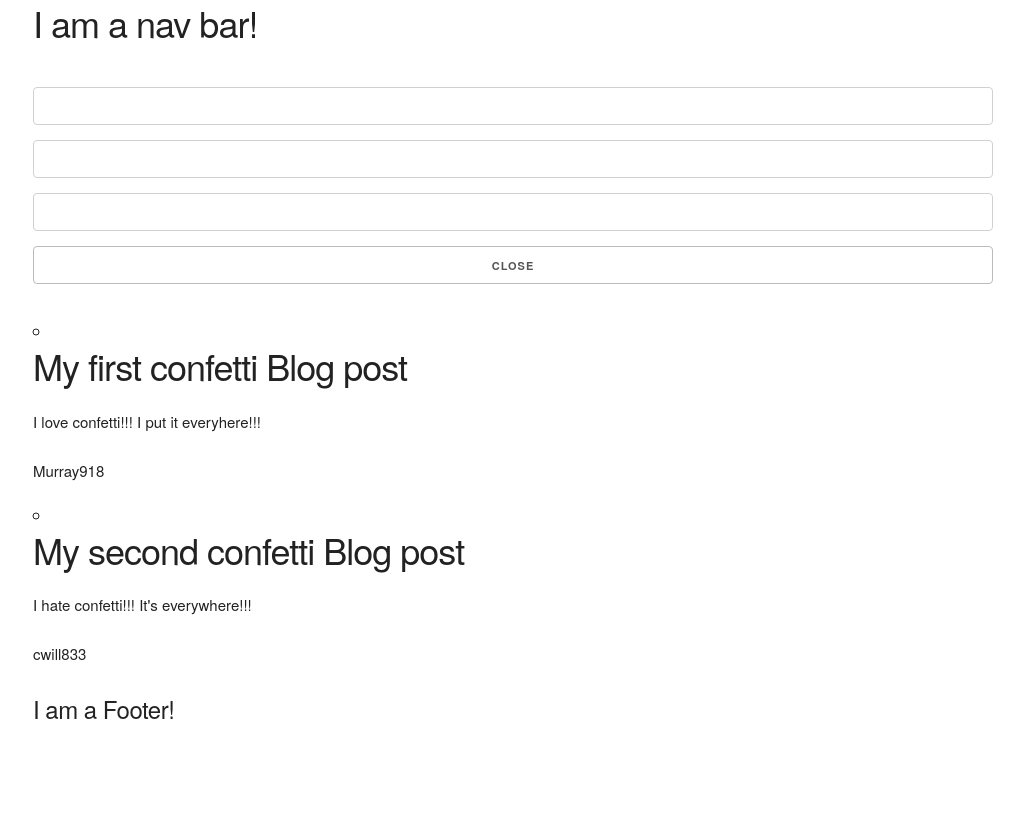
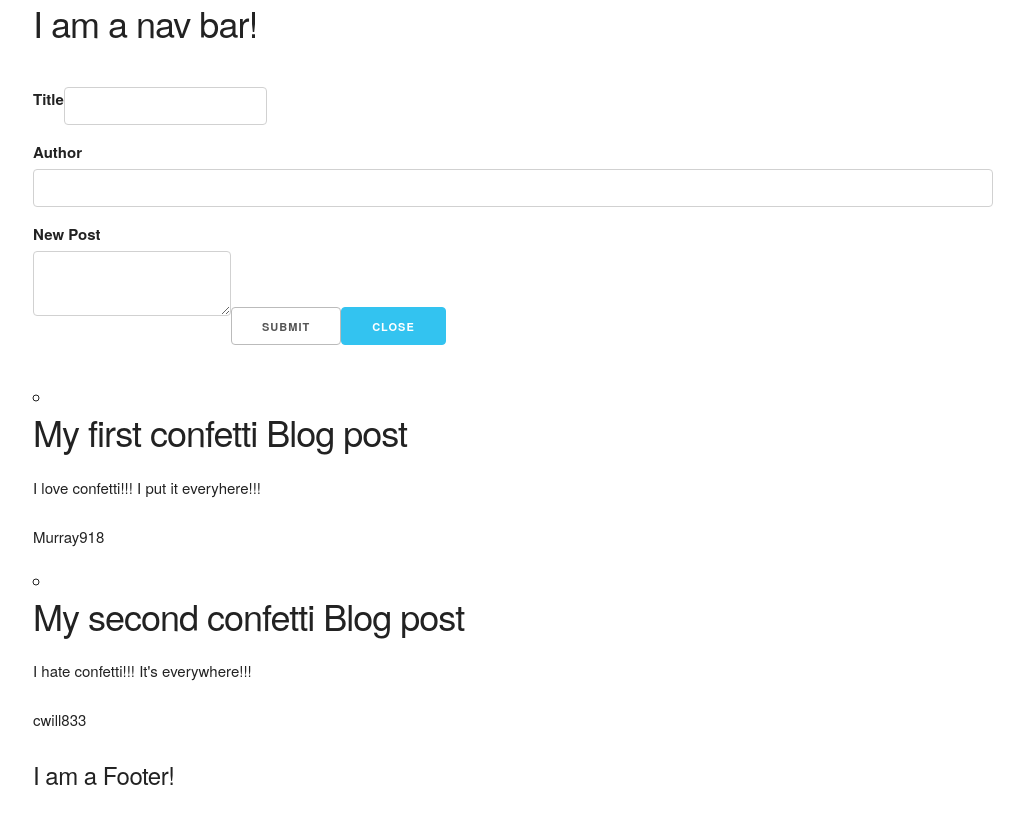
Before and after one commit to eag58914/morning_blog, a React (Create React App) app: page / in a window 1280 px wide. Shown: the whole page, without its empty margins (127-1151 px from the left). Built offline with nearby package versions, Linux system fonts and the light colour scheme.

Commit message:
handled Submited form to component

```diff
--- a/src/BlogForm/index.js
+++ b/src/BlogForm/index.js
@@ -13,14 +13,32 @@ class BlogForm extends Component {
 			[event.target.name]: event.target.value
 		});
 	};
+
+	handleSubmit = (event) => {
+		event.preventDefault();
+		console.log('line 19 in BlogPost/index :', event);
+		this.props.handleAddPost({ ...this.state }); //this is what actuallt sets the state
+	};
 	render() {
 		return (
-			<form className="blog-form">
+			<form className="blog-form" onSubmit={this.handleSubmit}>
 				<h1>{this.state.title}</h1>
-				<input onChange={this.handleOnChange} value={this.state.title} type="text" name="title" />
+				<div className="post-title-author">
+					{''}
+					<label>Title</label>
+					<input onChange={this.handleOnChange} value={this.state.title} type="text" name="title" />
+				</div>
+				<label>Author</label>
 				<input type="text" name="user" onChange={this.handleOnChange} />
-				<input type="text" name="content" onChange={this.handleOnChange} />
-				<button onClick={this.props.handleToggle}>close</button>
+
+				<div>
+					<label>New Post</label>
+					<textarea type="text" name="content" onChange={this.handleOnChange} />
+					<input type="submit" />
+					<button className="button-primary" onClick={this.props.handleToggle}>
+						close
+					</button>
+				</div>
 			</form>
 		);
 	}
@@ -29,5 +47,6 @@ class BlogForm extends Component {
 export default BlogForm;
 
 BlogForm.propTypes = {
-	handleToggle: PropTypes.func
+	handleToggle: PropTypes.func,
+	handleAddPost: PropTypes.func
 };
```
